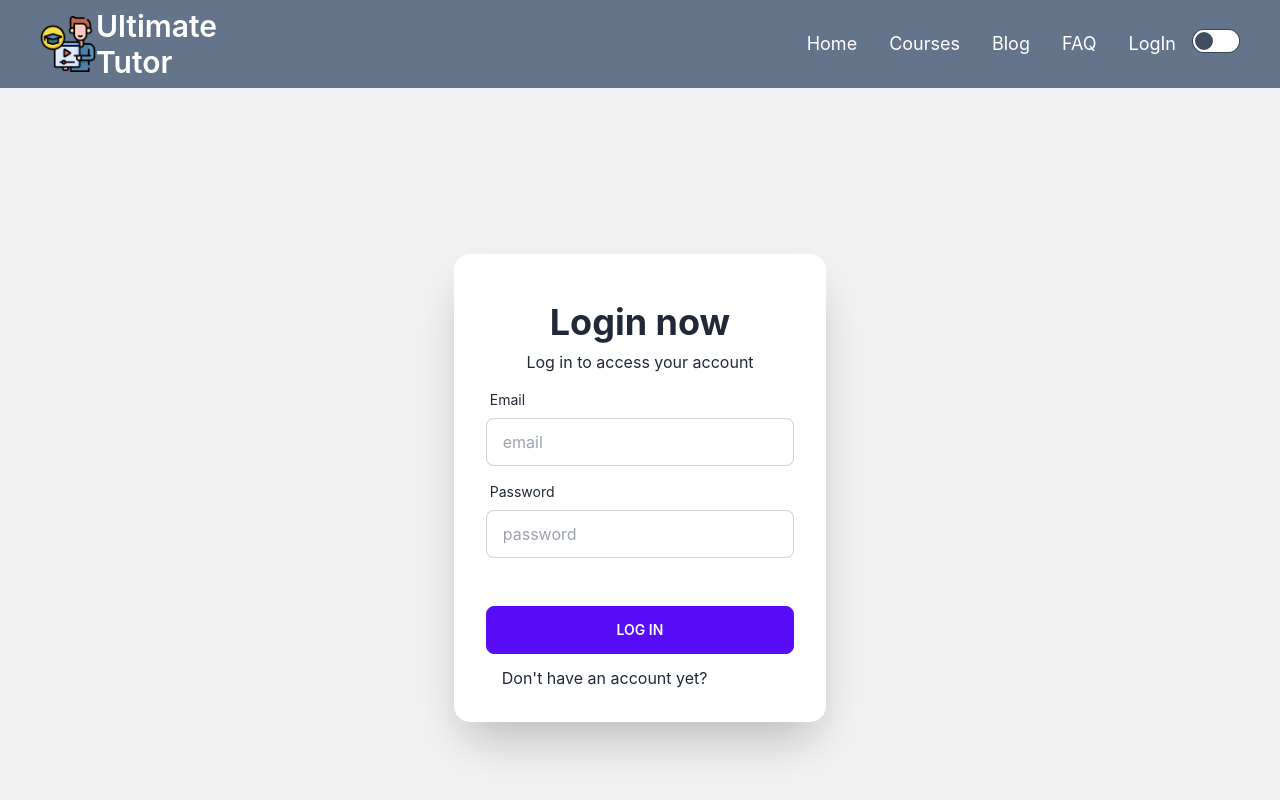
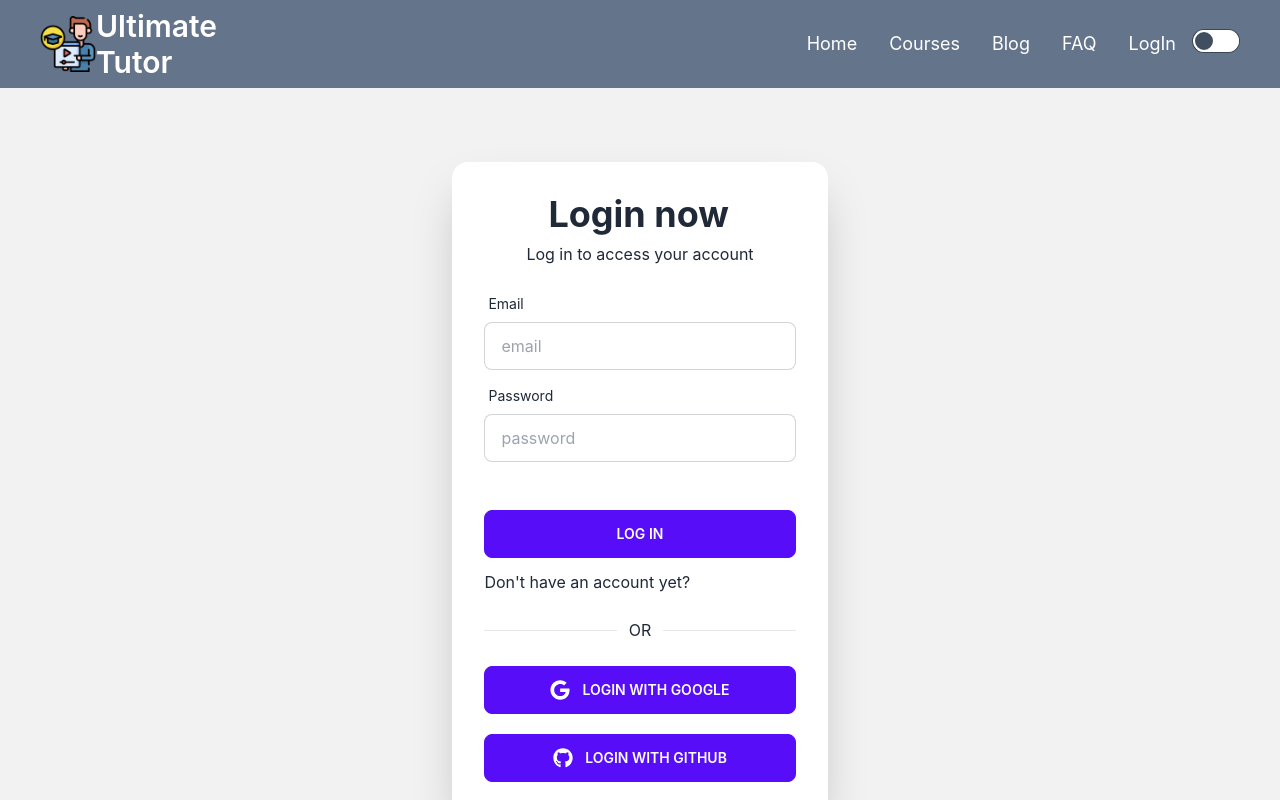
Before and after one commit to maj-jinnah/the-ultimate-tutor-client-side, a React (Create React App) app: page /login in a window 1280 px wide. Shown: the top 800 px of the page. Built offline with nearby package versions, Linux system fonts and the light colour scheme.

Commit message:
Login page done

```diff
--- a/src/pages/CheckOut.js
+++ b/src/pages/CheckOut.js
@@ -2,8 +2,16 @@ import React from 'react';
 
 const CheckOut = () => {
     return (
-        <div>
-            <h1>Hi</h1>
+        <div className='my-10'>
+            <div className="flex flex-col w-full lg:flex-row">
+                <div className="grid flex-grow h-32 card bg-base-300 rounded-box place-items-center">
+                    content
+                </div>
+                <div className="divider lg:divider-horizontal">OR</div>
+                <div className="grid flex-grow h-32 card bg-base-300 rounded-box place-items-center">
+                    content
+                </div>
+            </div>
         </div>
     );
 };
--- a/src/pages/LogIn.js
+++ b/src/pages/LogIn.js
@@ -1,16 +1,15 @@
 import React from 'react';
 import { Link } from 'react-router-dom';
+import { FaGoogle, FaGithub } from 'react-icons/fa';
 
 const LogIn = () => {
     return (
         <div className="hero min-h-screen bg-base-200">
             <div className="hero-content flex-col lg:flex-row-reverse">
-
-
                 <div className="card flex-shrink-0 w-full max-w-sm shadow-2xl bg-base-100">
                     <form className="card-body">
-                        <h1 className="pt-4 px-16 text-4xl font-bold">Login now</h1>
-                        <p className='text-center'>Log in to access your account</p>
+                        <h1 className=" mx-16 text-4xl font-bold">Login now</h1>
+                        <p className='text-center mb-3'>Log in to access your account</p>
                         <div className="form-control">
                             <label className="label">
                                 <span className="label-text">Email</span>
@@ -28,9 +27,22 @@ const LogIn = () => {
                         </div>
                         <div className="form-control mt-6">
                             <button className="btn btn-primary">Log In</button>
-                            <p className='text-center mt-3'>Don't have an account yet? <Link to='/register'> <span className='text-white'>Sign up .</span></Link></p>
+                            <p className='text-center mt-3'>Don't have an account yet? <Link to='/register'> <span className='text-white'>Register Now</span></Link></p>
+                        </div>
+
+
+                        <div className="flex items-center w-full my-4">
+                            <hr className="w-full dark:text-gray-400"/>
+                            <p className="px-3 dark:text-gray-400">OR</p>
+                            <hr className="w-full dark:text-gray-400"/>
+                        </div>
+
+                        <div className='flex flex-col'>
+                            <button className="btn btn-primary mb-5"><FaGoogle className='text-xl mr-3'></FaGoogle>Login with Google</button>
+                            <button className="btn btn-primary"><FaGithub className='text-xl mr-3'></FaGithub> Login with Github</button>
                         </div>
                     </form>
+
                 </div>
             </div>
         </div>
--- a/src/pages/Register.js
+++ b/src/pages/Register.js
@@ -1,15 +1,26 @@
 import React from 'react';
+import { Link } from 'react-router-dom';
 
 const Register = () => {
     return (
         <div className="hero min-h-screen bg-base-200">
             <div className="hero-content flex-col lg:flex-row-reverse">
-                <div className="text-center lg:text-left">
 
-                </div>
                 <div className="card flex-shrink-0 w-full max-w-sm shadow-2xl bg-base-100">
                     <form className="card-body">
-                        <h1 className="py-4 px-4 text-4xl font-bold">Login now!</h1>
+                        <h1 className=" mx-12 text-4xl font-bold">Register now</h1>
+                        <div className="form-control">
+                            <label className="label">
+                                <span className="label-text">Your Name</span>
+                            </label>
+                            <input type="text" placeholder="name" className="input input-bordered" />
+                        </div>
+                        <div className="form-control">
+                            <label className="label">
+                                <span className="label-text">Photo URL</span>
+                            </label>
+                            <input type="text" placeholder="photo url" className="input input-bordered" />
+                        </div>
                         <div className="form-control">
                             <label className="label">
                                 <span className="label-text">Email</span>
@@ -21,12 +32,10 @@ const Register = () => {
                                 <span className="label-text">Password</span>
                             </label>
                             <input type="text" placeholder="password" className="input input-bordered" />
-                            <label className="label">
-                                <a href="#" className="label-text-alt link link-hover">Forgot password?</a>
-                            </label>
                         </div>
                         <div className="form-control mt-6">
-                            <button className="btn btn-primary">Login</button>
+                            <button className="btn btn-primary">Register</button>
+                            <p className='text-center mt-3'>Already have an account? <Link to='/login'> <span className='text-white'>LogIn Now</span></Link></p>
                         </div>
                     </form>
                 </div>
```
